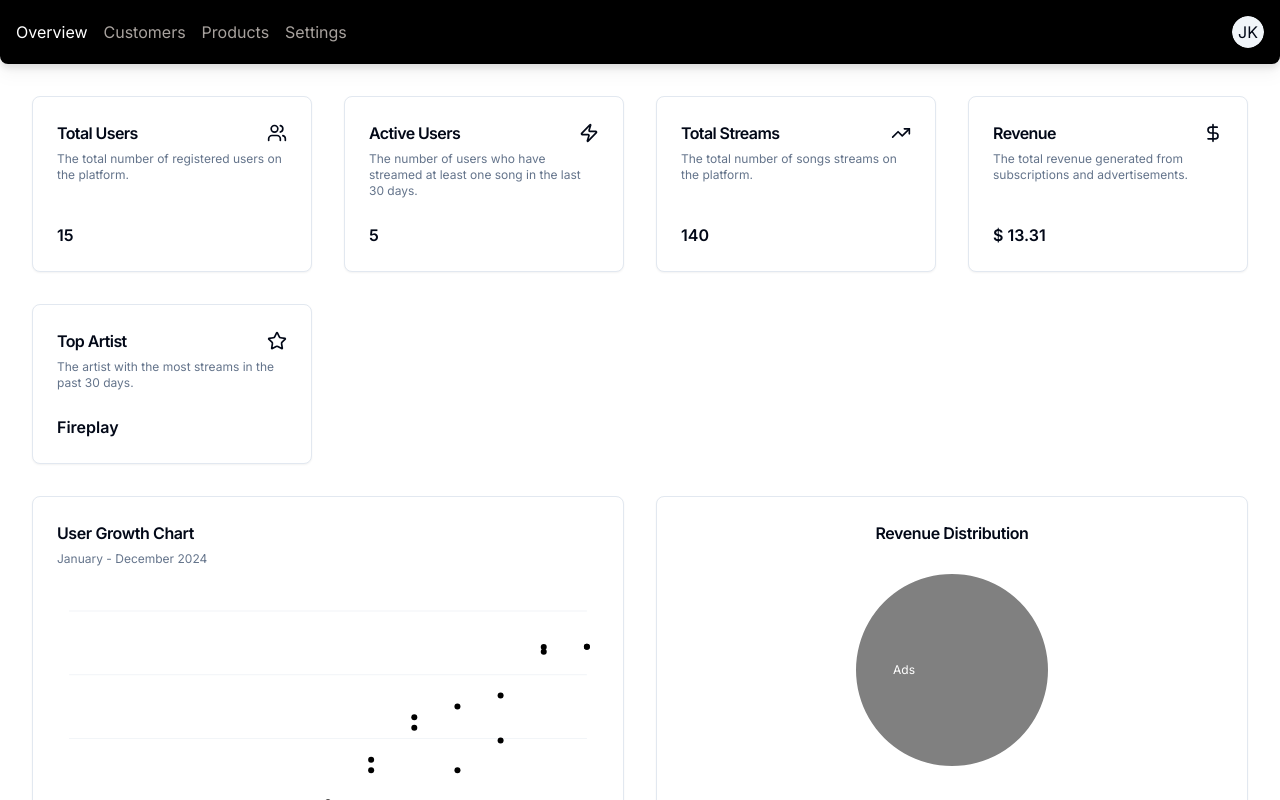
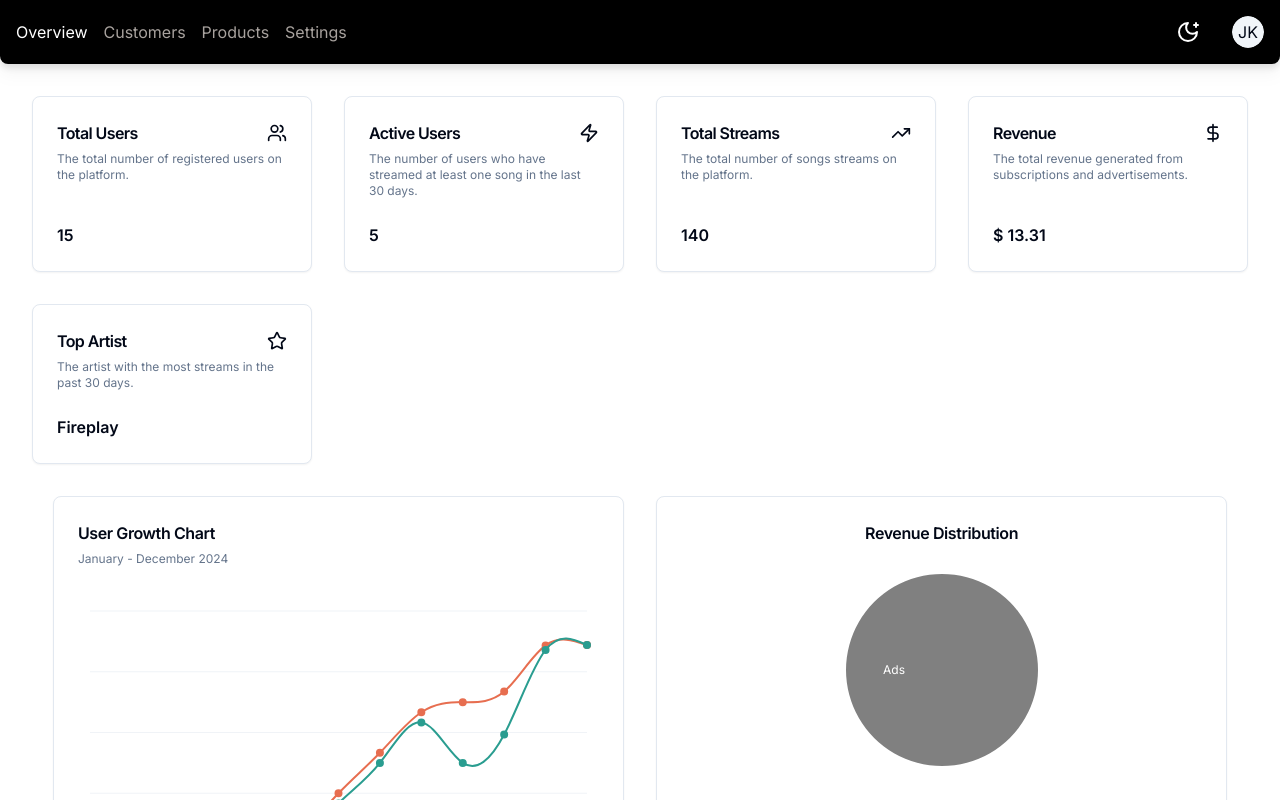
Before and after one commit to kimheffy/streamify-take-home, a Next.js app: page / in a window 1280 px wide. Shown: the top 800 px of the page. Built offline with nearby package versions, Linux system fonts and the light colour scheme.

Commit message:
Added theme toggle

```diff
--- a/src/app/layout.tsx
+++ b/src/app/layout.tsx
@@ -1,5 +1,6 @@
 import { Navbar } from "@/components/navbar";
 import { cn } from "@/lib/utils";
+import Theme from "@/providers/theme-provider";
 import type { Metadata } from "next";
 import { Inter as FontSans } from "next/font/google";
 import "./globals.css";
@@ -18,13 +19,14 @@ export default function RootLayout({
   children: React.ReactNode;
 }>) {
   return (
-    <html lang="en">
+    <html lang="en" suppressHydrationWarning>
       <body
         className={cn(
           "min-h-screen bg-background font-sans antialiased",
           fontSans.variable,
         )}
       >
+        <Theme>
           <Navbar />
           {children}
           <footer className="py-6">
@@ -34,6 +36,7 @@ export default function RootLayout({
               </p>
             </div>
           </footer>
+        </Theme>
       </body>
     </html>
   );
--- a/src/app/page.tsx
+++ b/src/app/page.tsx
@@ -49,7 +49,7 @@ export default function Home() {
   }));
 
   return (
-    <main className="flex min-h-screen flex-col justify-between ">
+    <main className="flex min-h-screen flex-col items-center justify-between ">
       <section className="mt-8 mx-8 flex flex-col gap-8 md:grid md:grid-cols-2 lg:grid lg:grid-cols-4">
         <KeyMetrics metric={dtoMapper(month)} />
       </section>
--- a/src/components/line-chart/index.tsx
+++ b/src/components/line-chart/index.tsx
@@ -77,16 +77,16 @@ export default function Component({
             <Line
               dataKey="total_users"
               type="natural"
-              stroke="var(--chart-1)"
+              stroke="var(--color-total_users)"
               strokeWidth={2}
-              dot={{ fill: "var(--chart-1)" }}
+              dot={{ fill: "var(--color-total_users)" }}
             />
             <Line
               dataKey="active_users"
               type="natural"
-              stroke="var(--chart-2)"
+              stroke="var(--color-active_users)"
               strokeWidth={2}
-              dot={{ fill: "var(--chart-2)" }}
+              dot={{ fill: "var(--color-active_users)" }}
             />
           </LineChart>
         </ChartContainer>
--- a/src/components/navbar/index.tsx
+++ b/src/components/navbar/index.tsx
@@ -6,6 +6,7 @@ import { usePathname } from "next/navigation";
 import { TABS } from "./constants";
 import DrawerDropdown from "./drawer-dropdown";
 import HamburgerSheet from "./hamburger-sheet";
+import ToggleTheme from "./toggle-theme";
 
 export function Navbar() {
   const pathname = usePathname();
@@ -25,6 +26,8 @@ export function Navbar() {
         ))}
       </ul>
 
+      <div className="flex items-center gap-8">
+        <ToggleTheme />
         <DrawerDropdown
           trigger={
             <Avatar className="size-8">
@@ -32,6 +35,7 @@ export function Navbar() {
             </Avatar>
           }
         />
+      </div>
     </nav>
   );
 }
--- /dev/null
+++ b/src/components/navbar/toggle-theme.tsx
@@ -0,0 +1,36 @@
+"use client";
+
+import * as React from "react";
+import {
+  DropdownMenu,
+  DropdownMenuContent,
+  DropdownMenuItem,
+  DropdownMenuTrigger,
+} from "@/components/ui/dropdown-menu";
+import { MoonStar } from "lucide-react";
+import { useTheme } from "next-themes";
+
+export default function ToggleTheme() {
+  const { setTheme } = useTheme();
+
+  return (
+    <>
+      <DropdownMenu>
+        <DropdownMenuTrigger asChild>
+          <MoonStar className="text-white cursor-pointer" />
+        </DropdownMenuTrigger>
+        <DropdownMenuContent>
+          <DropdownMenuItem
+            onSelect={() => setTheme("light")}
+            textValue="light"
+          >
+            Light
+          </DropdownMenuItem>
+          <DropdownMenuItem onSelect={() => setTheme("dark")} textValue="dark">
+            Dark
+          </DropdownMenuItem>
+        </DropdownMenuContent>
+      </DropdownMenu>
+    </>
+  );
+}
--- /dev/null
+++ b/src/providers/theme-provider.tsx
@@ -0,0 +1,7 @@
+"use client";
+
+import { ThemeProvider } from "next-themes";
+
+export default function Theme({ children }: { children: React.ReactNode }) {
+  return <ThemeProvider attribute="class">{children}</ThemeProvider>;
+}
```
Lines whose indentation alone changed are shown as unchanged.
